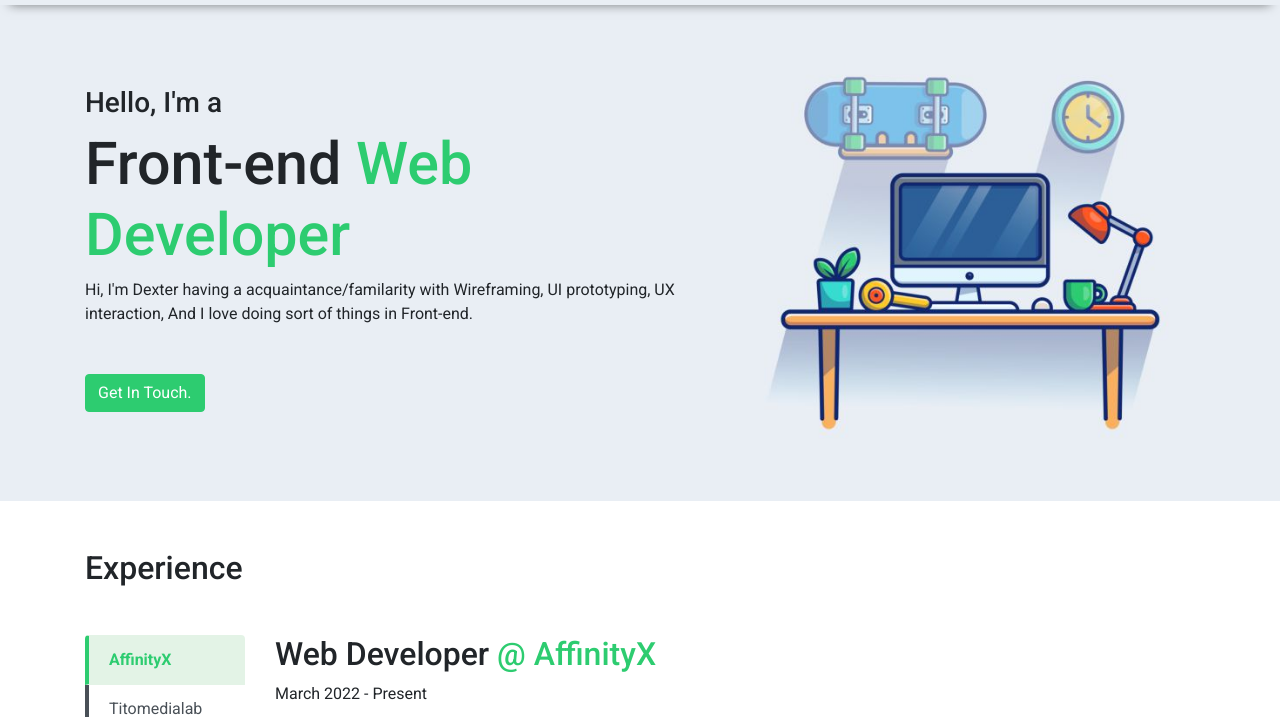
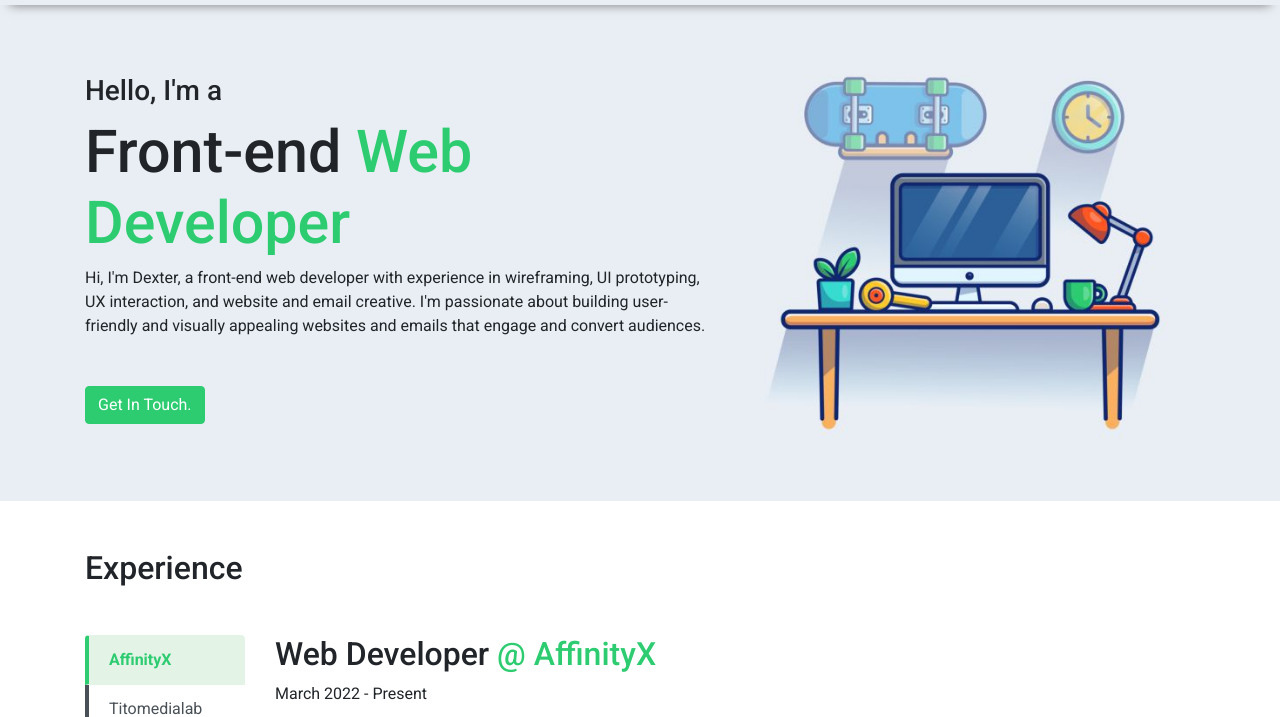
Before and after one commit to dextermas/dextermas.github.io, a plain HTML site: page index.html in a window 1280 px wide. Shown: the part 83-800 px from the top of the page. Drawn offline with nearby package versions, Linux system fonts and the light colour scheme.

Commit message:
Update hero paragraph

```diff
--- a/index.html
+++ b/index.html
@@ -79,7 +79,7 @@
                         <h1>Front-end <span>Web Developer</span></h1>
 
 
-                        <p class="mb-5">Hi, I'm Dexter having a acquaintance/familarity with Wireframing, UI prototyping, UX interaction, And I love doing sort of things in Front-end.</p>
+                        <p class="mb-5">Hi, I'm Dexter, a front-end web developer with experience in wireframing, UI prototyping, UX interaction, and website and email creative. I'm passionate about building user-friendly and visually appealing websites and emails that engage and convert audiences.</p>
 
 
 
```
